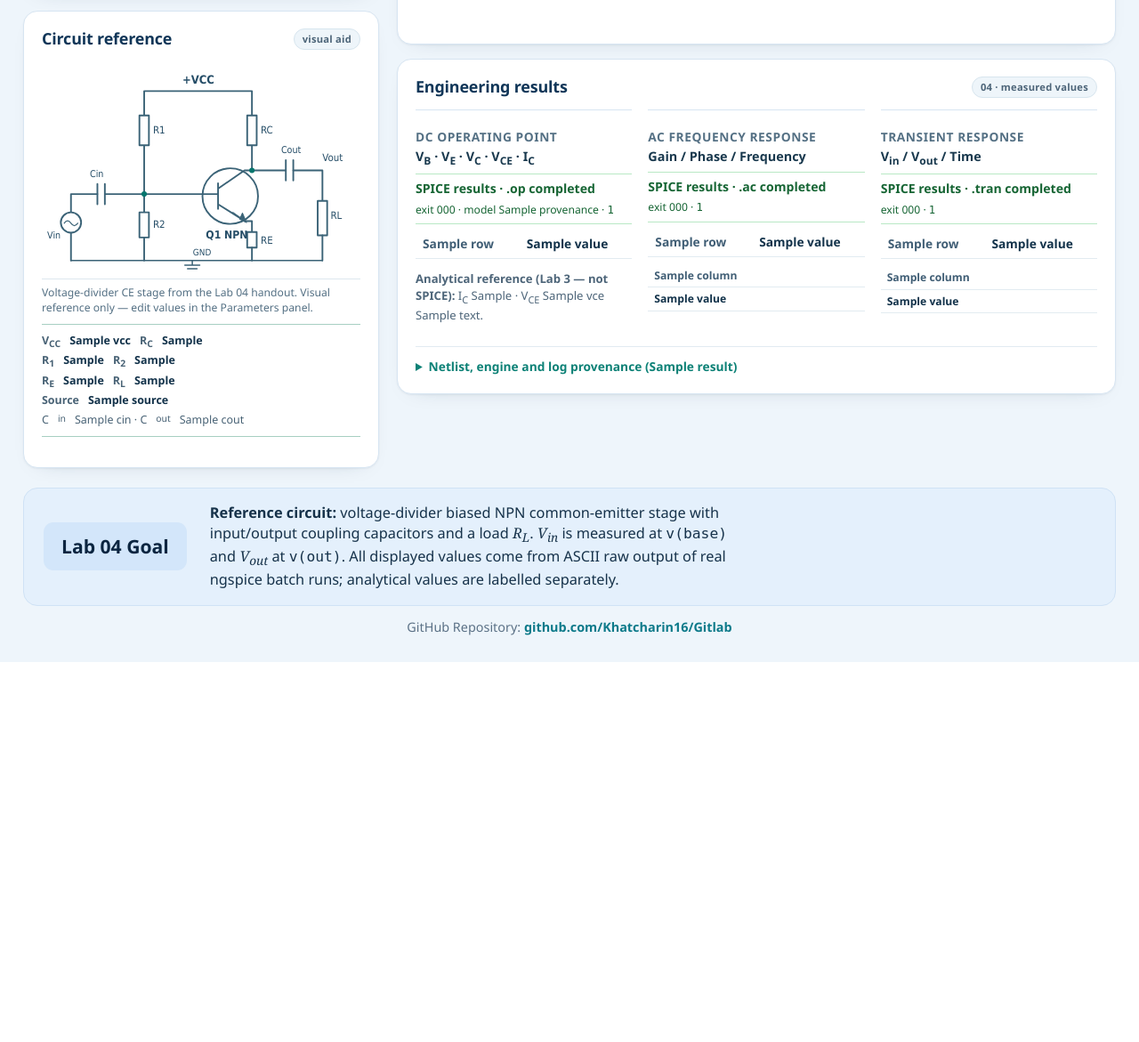
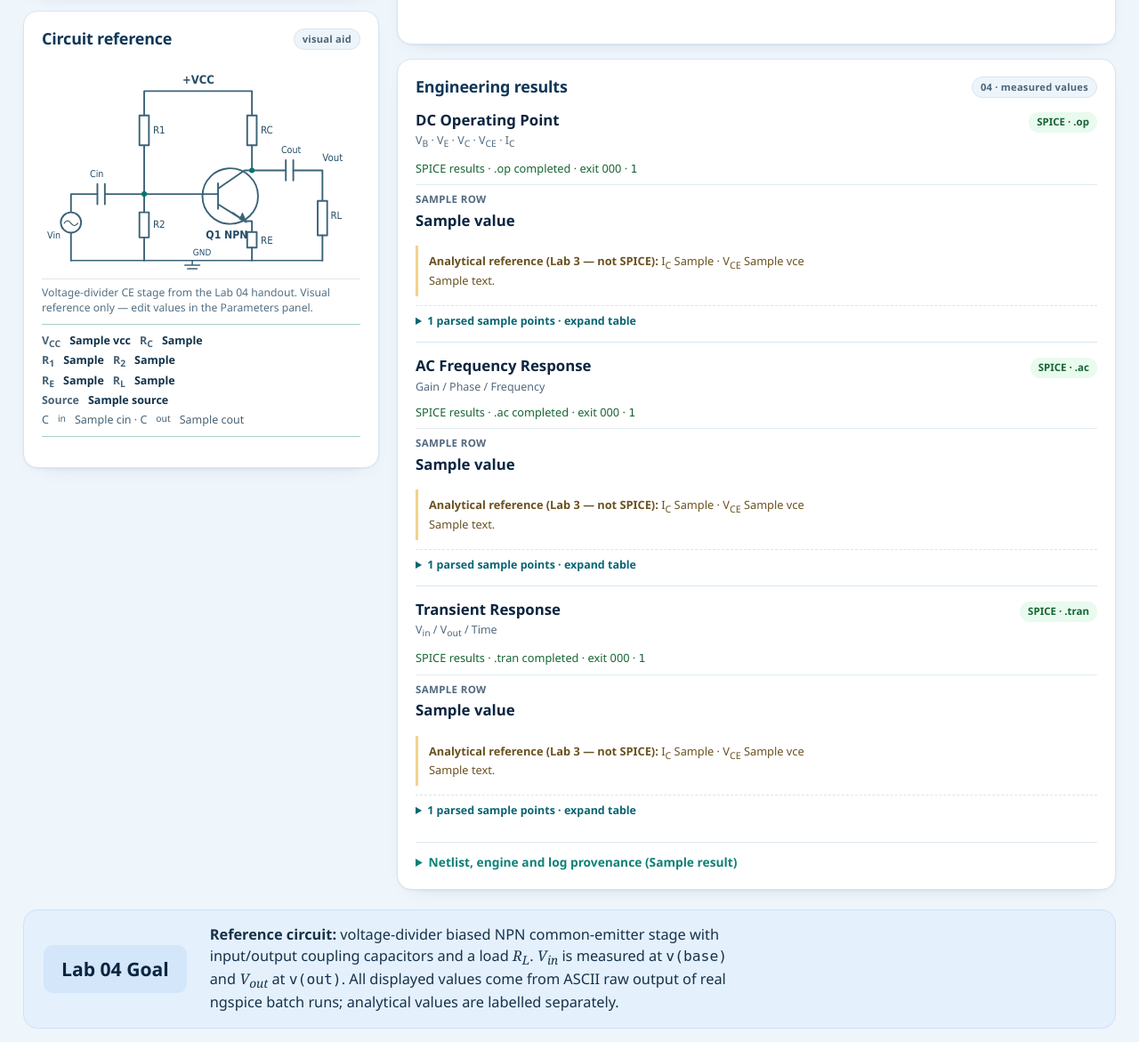
Before and after one commit to Khatcharin16/Gitlab, a Flask app: template app/templates/simulate.html in a window 1280 px wide. Shown: the part 898-2069 px from the top of the page at 89% size. Before the commit the page ends 1642 px from the top, so only its background shows below. Run offline with Flask 3, Linux system fonts and the light colour scheme; the template is opened without the code that fills it: most values are stand-ins (such as "Sample title", 1, 10 or a date in 2020); parts of the project's set-up code (start-up, migrations or seed data) failed here and were passed over.

Commit message:
Improve Engineering results readability

```diff
--- a/app/static/style.css
+++ b/app/static/style.css
@@ -950,7 +950,6 @@ input[type="number"] {
 }
 
 .param-group h3,
-.result-block h3,
 .engine-block h3 {
   margin: 10px 0 2px;
   font-size: 0.86rem;
@@ -1066,37 +1065,143 @@ input[type="number"] {
   text-align: center;
 }
 
-.result-fields {
-  margin: 0 0 6px;
-  font-size: 0.9rem;
-  font-weight: 700;
-  color: #19394e;
+/* Results read as a vertical list: one analysis per row, with a strong
+   identity on the left and aligned metrics underneath the active one.
+   Inactive analyses stay compact instead of stretching to match a run. */
+.results-list {
+  display: grid;
 }
 
-.result-empty,
-.result-crosscheck {
-  font-size: 0.82rem;
-  color: #4d6579;
-  line-height: 1.45;
+.result-block {
+  padding: 14px 0;
+  border-top: 1px solid var(--border);
 }
 
-.result-table th,
-.result-table td {
-  padding: 6px 8px;
-  font-size: 0.86rem;
+.result-block:first-child {
+  padding-top: 0;
+  border-top: 0;
 }
 
-.status.compact {
-  padding: 6px 0;
-  margin: 6px 0;
+.result-block.is-idle {
+  padding: 10px 0;
 }
 
-.status.compact .status-title {
-  font-size: 0.88rem;
+.result-head {
+  display: flex;
+  align-items: baseline;
+  flex-wrap: wrap;
+  gap: 4px 12px;
 }
 
-.status.compact .status-text {
-  font-size: 0.76rem;
+.result-heading {
+  min-width: 0;
+}
+
+.result-head h3 {
+  margin: 0;
+  font-size: 1.05rem;
+  font-weight: 700;
+  color: var(--navy-strong);
+}
+
+.result-block.is-idle .result-head h3 {
+  color: #35536b;
+}
+
+.result-fields {
+  margin: 2px 0 0;
+  font-size: 0.78rem;
+  color: var(--muted);
+}
+
+.result-chip {
+  margin-left: auto;
+  padding: 3px 9px;
+  border-radius: 999px;
+  font-size: 0.72rem;
+  font-weight: 700;
+  white-space: nowrap;
+}
+
+.result-chip.matched {
+  background: var(--green-bg);
+  color: var(--green-text);
+}
+
+.result-chip.pending {
+  background: #eef2f6;
+  color: var(--muted);
+}
+
+.result-runline {
+  margin: 10px 0 4px;
+  font-size: 0.8rem;
+  color: var(--green-text);
+}
+
+.result-runline code {
+  overflow-wrap: anywhere;
+}
+
+.metric-grid {
+  display: grid;
+  grid-template-columns: repeat(auto-fit, minmax(165px, 1fr));
+  gap: 2px 18px;
+  margin: 8px 0 0;
+}
+
+.metric {
+  padding: 8px 0 6px;
+  border-top: 1px solid #e2ebf1;
+}
+
+.metric dt {
+  font-size: 0.72rem;
+  font-weight: 700;
+  letter-spacing: 0.03em;
+  text-transform: uppercase;
+  color: var(--muted);
+}
+
+.metric dd {
+  margin: 3px 0 0;
+  font-size: 1.05rem;
+  font-weight: 700;
+  font-variant-numeric: tabular-nums;
+  color: var(--navy-strong);
+}
+
+.result-crosscheck {
+  margin: 10px 0 0;
+  padding: 8px 0 8px 12px;
+  border-left: 3px solid var(--amber-border);
+  font-size: 0.8rem;
+  line-height: 1.5;
+  color: #6b5220;
+  text-wrap: pretty;
+}
+
+.sample-details {
+  margin-top: 10px;
+  padding-top: 8px;
+  border-top: 1px dashed var(--border);
+}
+
+.sample-details summary {
+  cursor: pointer;
+  font-size: 0.78rem;
+  font-weight: 700;
+  color: var(--teal-dark);
+}
+
+.sample-details[open] summary {
+  margin-bottom: 6px;
+}
+
+.result-empty {
+  margin: 6px 0 0;
+  font-size: 0.8rem;
+  color: var(--muted);
 }
 
 .engine-block {
@@ -1227,18 +1332,6 @@ input[type="number"] {
   color: #13645c;
 }
 
-.results-grid {
-  display: grid;
-  grid-template-columns: repeat(auto-fit, minmax(220px, 1fr));
-  gap: 16px 18px;
-}
-
-.result-block {
-  padding: 10px 0 0;
-  border-top: 1px solid var(--border);
-  border-bottom: 0;
-}
-
 .plot-legend {
   margin: 5px 0 12px;
   font-size: 0.75rem;
@@ -1256,7 +1349,7 @@ input[type="number"] {
 
 .sample-table {
   margin-top: 8px;
-  font-size: 0.76rem;
+  font-size: 0.8rem;
 }
 
 .sample-table th,
@@ -1337,7 +1430,7 @@ input[type="number"] {
 
 .card-head h2,
 .param-group h3,
-.result-block h3,
+.result-head h3,
 .engine-block h3,
 .plot-title,
 .goal-title {
--- a/app/templates/simulate.html
+++ b/app/templates/simulate.html
@@ -36,6 +36,48 @@
   </tbody>
 </table>
 {% endif %}
+{% endmacro %}
+{% macro result_panel(key, title, fields, directive, choice) %}
+{% set data = results.get(key) if results else none %}
+<article class="result-block {{ 'is-active' if data else 'is-idle' }}">
+  <header class="result-head">
+    <div class="result-heading">
+      <h3>{{ title }}</h3>
+      <p class="result-fields">{{ fields|safe }}</p>
+    </div>
+    <span class="result-chip {{ 'matched' if data else 'pending' }}">
+      {{ 'SPICE · ' ~ directive if data else 'not run' }}
+    </span>
+  </header>
+  {% if data %}
+  <div class="result-body">
+    <p class="result-runline">SPICE results · {{ directive }} completed ·
+      exit {{ data.provenance.returncode }} ·
+      <code>{{ data.provenance.run_id }}</code></p>
+    <dl class="metric-grid">
+      {% for row in data.rows %}
+      <div class="metric"><dt>{{ row.label|safe }}</dt><dd>{{ row.value }}</dd></div>
+      {% endfor %}
+    </dl>
+    {% if data.analytical %}
+    <p class="result-crosscheck"><strong>Analytical reference (Lab 3 — not SPICE):</strong>
+      I<sub>C</sub> {{ data.analytical.ic }} ·
+      V<sub>CE</sub> {{ data.analytical.vce }}<br>
+      {{ data.analytical.note }}</p>
+    {% endif %}
+    {% if data.samples %}
+    <details class="sample-details">
+      <summary>{{ data.samples|length }} parsed sample points · expand table</summary>
+      {{ sample_table(data) }}
+    </details>
+    {% endif %}
+  </div>
+  {% elif results %}
+  <p class="result-empty not-run">Not run in this mode — select {{ choice }} and run again.</p>
+  {% else %}
+  <p class="result-empty">No {{ choice }} run yet.</p>
+  {% endif %}
+</article>
 {% endmacro %}
 
 <div class="page lab04-page">
@@ -306,78 +348,14 @@
         <span class="step-tag">04 · measured values</span>
       </div>
 
-      <div class="results-grid">
-      <article class="result-block">
-        <h3>DC Operating Point</h3>
-        <p class="result-fields">V<sub>B</sub> · V<sub>E</sub> · V<sub>C</sub> · V<sub>CE</sub> · I<sub>C</sub></p>
-        {% if results and results.get('dc') %}
-        <div class="status ok compact">
-          <div><div class="status-title">SPICE results · .op completed</div>
-            <div class="status-text">exit {{ results['dc'].provenance.returncode }} ·
-              model {{ results['dc'].provenance.model_name }} ·
-              <code>{{ results['dc'].provenance.run_id }}</code></div></div>
-        </div>
-        <table class="spice-table result-table">
-          <tbody>
-          {% for row in results['dc'].rows %}
-            <tr><th scope="row">{{ row.label|safe }}</th><td>{{ row.value }}</td></tr>
-          {% endfor %}
-          </tbody>
-        </table>
-        {% if results['dc'].analytical %}
-        <p class="result-crosscheck"><strong>Analytical reference (Lab 3 — not SPICE):</strong>
-          I<sub>C</sub> {{ results['dc'].analytical.ic }} ·
-          V<sub>CE</sub> {{ results['dc'].analytical.vce }}<br>
-          {{ results['dc'].analytical.note }}</p>
-        {% endif %}
-        {% elif results %}
-        <p class="result-empty not-run">Not run in this mode — select DC and run again.</p>
-        {% else %}<p class="result-empty">No DC run yet.</p>{% endif %}
-      </article>
-
-      <article class="result-block">
-        <h3>AC Frequency Response</h3>
-        <p class="result-fields">Gain / Phase / Frequency</p>
-        {% if results and results.get('ac') %}
-        <div class="status ok compact">
-          <div><div class="status-title">SPICE results · .ac completed</div>
-            <div class="status-text">exit {{ results['ac'].provenance.returncode }} ·
-              <code>{{ results['ac'].provenance.run_id }}</code></div></div>
-        </div>
-        <table class="spice-table result-table">
-          <tbody>
-          {% for row in results['ac'].rows %}
-            <tr><th scope="row">{{ row.label|safe }}</th><td>{{ row.value }}</td></tr>
-          {% endfor %}
-          </tbody>
-        </table>
-        {{ sample_table(results['ac']) }}
-        {% elif results %}
-        <p class="result-empty not-run">Not run in this mode — select AC and run again.</p>
-        {% else %}<p class="result-empty">No AC run yet.</p>{% endif %}
-      </article>
-
-      <article class="result-block">
-        <h3>Transient Response</h3>
-        <p class="result-fields">V<sub>in</sub> / V<sub>out</sub> / Time</p>
-        {% if results and results.get('tran') %}
-        <div class="status ok compact">
-          <div><div class="status-title">SPICE results · .tran completed</div>
-            <div class="status-text">exit {{ results['tran'].provenance.returncode }} ·
-              <code>{{ results['tran'].provenance.run_id }}</code></div></div>
-        </div>
-        <table class="spice-table result-table">
-          <tbody>
-          {% for row in results['tran'].rows %}
-            <tr><th scope="row">{{ row.label|safe }}</th><td>{{ row.value }}</td></tr>
-          {% endfor %}
-          </tbody>
-        </table>
-        {{ sample_table(results['tran']) }}
-        {% elif results %}
-        <p class="result-empty not-run">Not run in this mode — select Transient and run again.</p>
-        {% else %}<p class="result-empty">No transient run yet.</p>{% endif %}
-      </article>
+      <div class="results-list">
+        {{ result_panel('dc', 'DC Operating Point',
+                        'V<sub>B</sub> · V<sub>E</sub> · V<sub>C</sub> · V<sub>CE</sub> · I<sub>C</sub>',
+                        '.op', 'DC') }}
+        {{ result_panel('ac', 'AC Frequency Response',
+                        'Gain / Phase / Frequency', '.ac', 'AC') }}
+        {{ result_panel('tran', 'Transient Response',
+                        'V<sub>in</sub> / V<sub>out</sub> / Time', '.tran', 'Transient') }}
       </div>
 
       {% if result %}
```
Also changed, not shown: docs/superpowers/plans/2026-11-24-bjt-ce-amplifier-simulator-plan.md (+9 -0 lines), docs/validation.md (+43 -6 lines), README.md, 2 other files.
